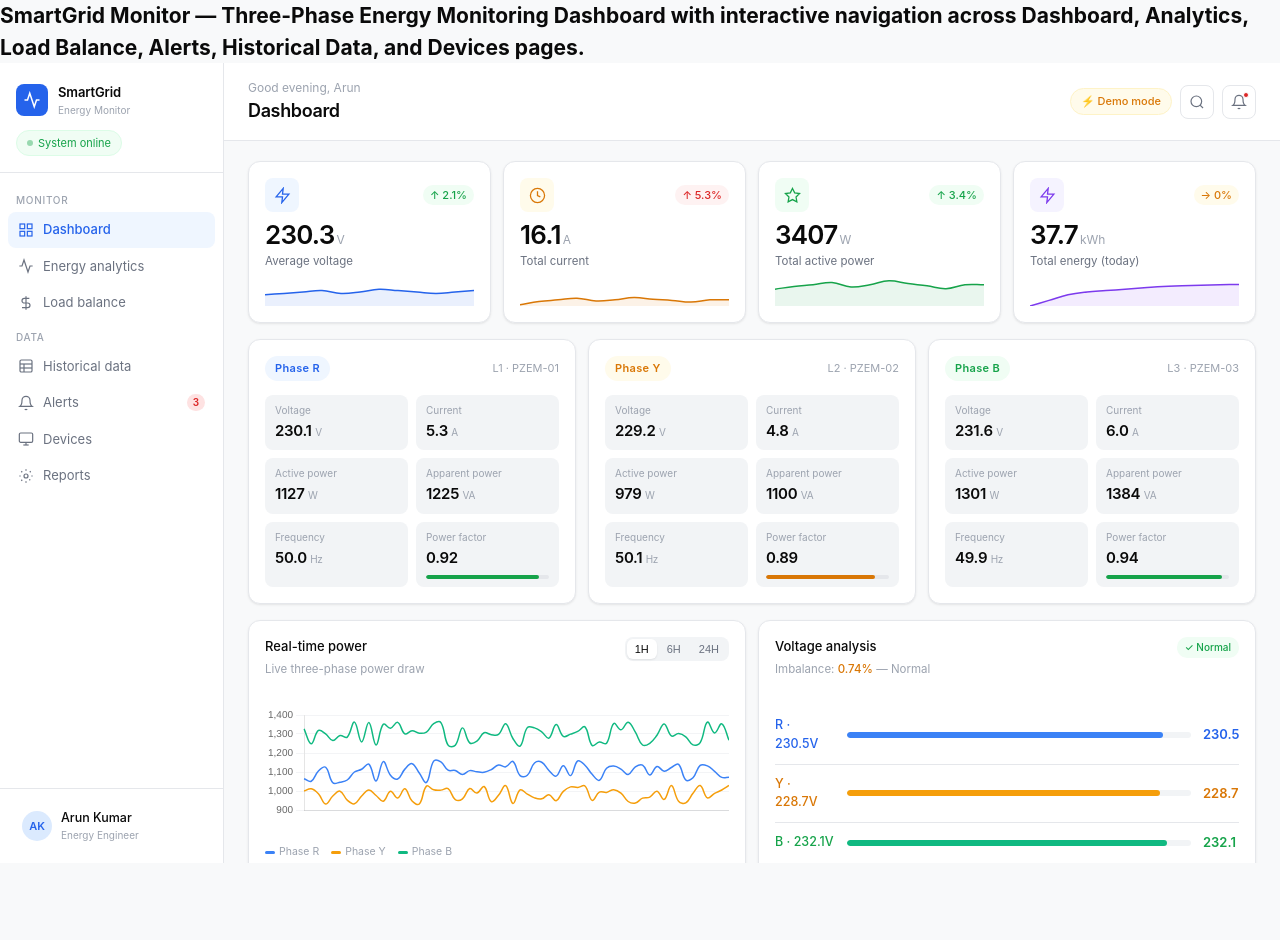
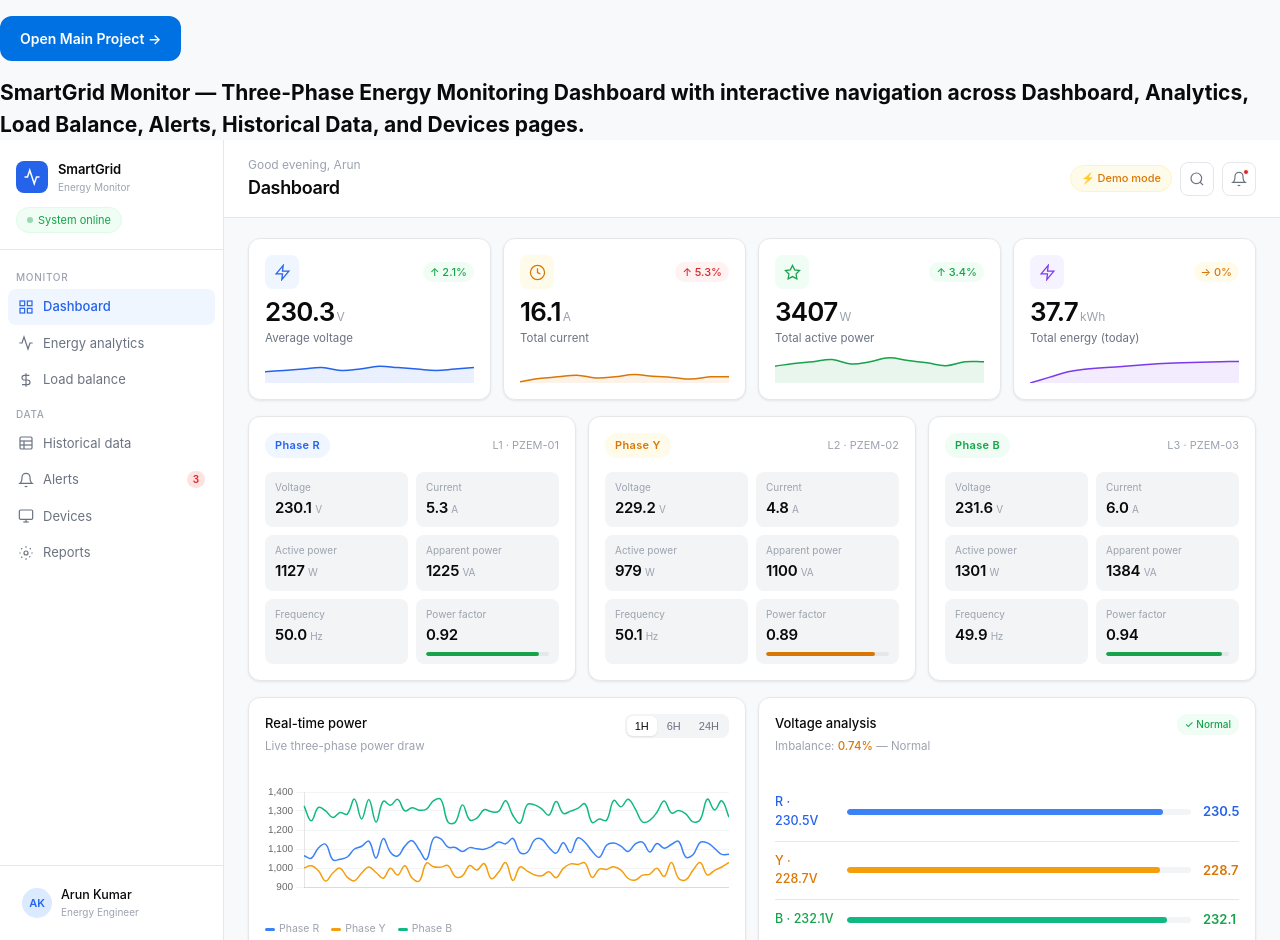
Before and after one commit to GokulramBalaji/Smart_grid_with_IoT, a plain HTML site: page index.html in a window 1280 px wide. Before the commit the page ends 863 px from the top, so only its background shows below. Drawn offline with nearby package versions, Linux system fonts and the light colour scheme.

Commit message:
Update index.html

```diff
--- a/index.html
+++ b/index.html
@@ -1,3 +1,9 @@
+
+<a href="intex.html" class="main-project-link">Open Main Project →</a>
+<style>
+.main-project-link{display:inline-block;margin:16px 0;padding:12px 20px;background:#0071e3;color:#fff;text-decoration:none;border-radius:12px;font-weight:600}
+.main-project-link:hover{opacity:.9}
+</style>
 
 <style>
 *{box-sizing:border-box;margin:0;padding:0}
```
